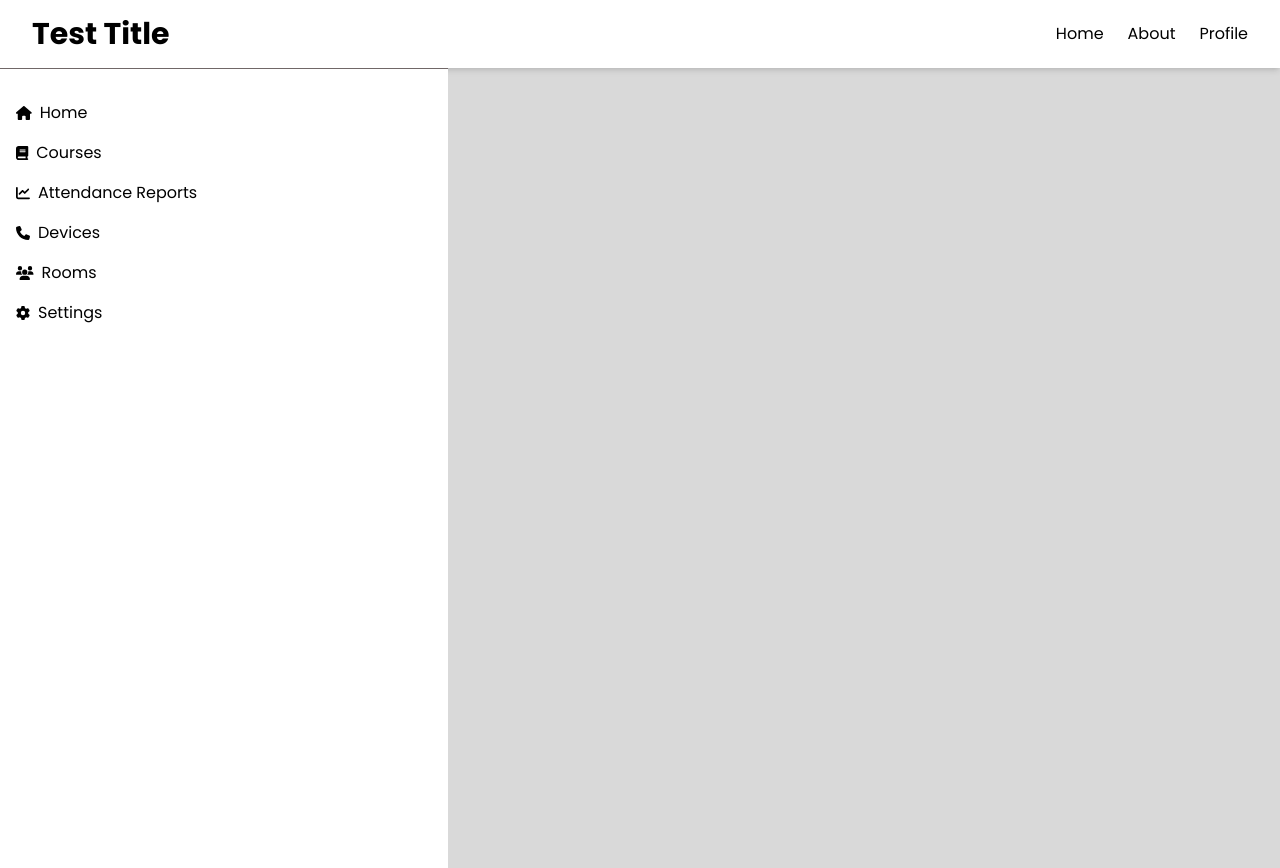
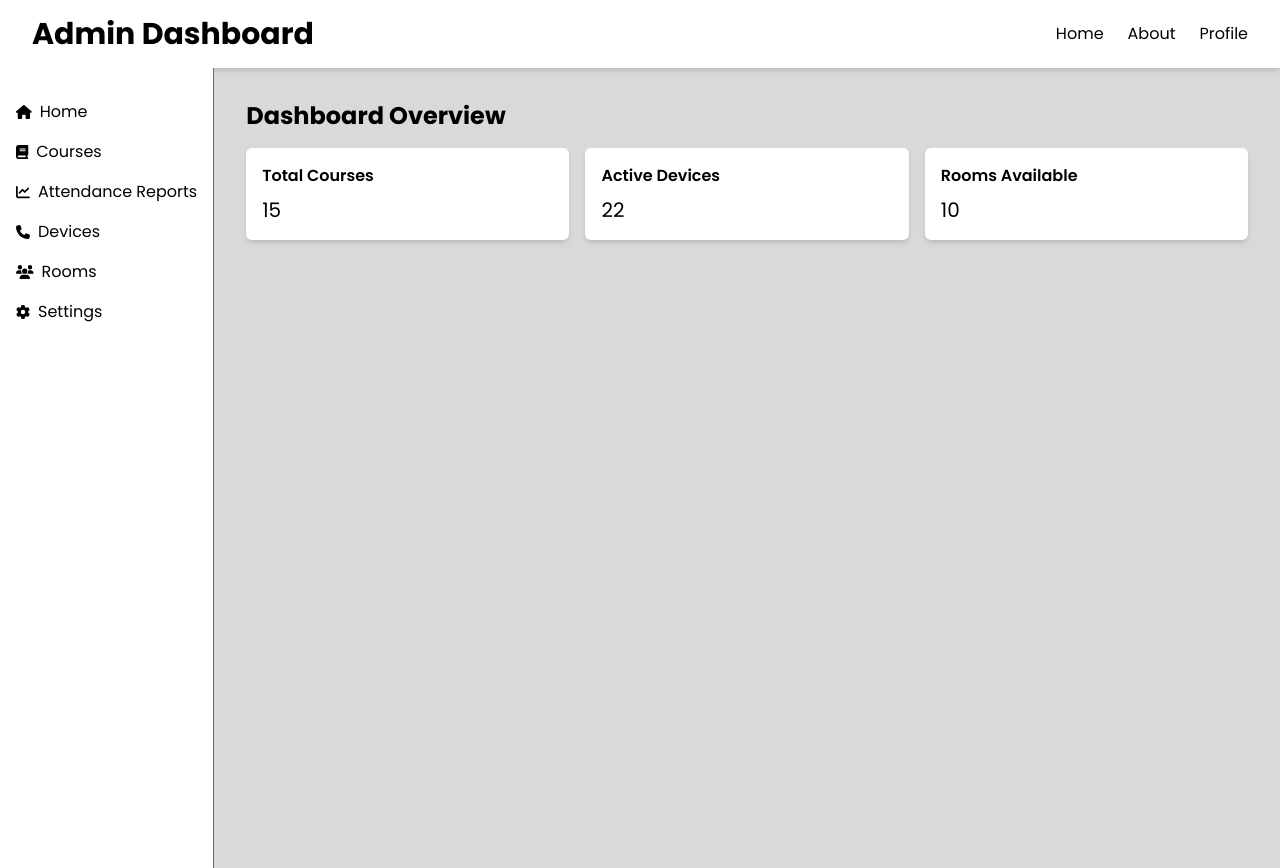
Before and after one commit to xml300/student-dashboard, a Next.js app: page / in a window 1280 px wide. Built offline with nearby package versions, Linux system fonts and the light colour scheme.

Commit message:
add admin dashboard layout and pages for courses, attendance reports, devices, rooms, and settings

```diff
--- /dev/null
+++ b/src/app/attendance-reports/page.tsx
@@ -0,0 +1,11 @@
+export default function AttendanceReportsPage() {
+    return (
+        <section>
+            <h2 className="text-2xl font-bold mb-4">Attendance Reports</h2>
+            <div className="bg-white shadow-md rounded-md p-4">
+                <p>This is the Attendance Reports page content.</p>
+                {/* Add course management components here */}
+            </div>
+        </section>
+    );
+}
--- /dev/null
+++ b/src/app/courses/page.tsx
@@ -0,0 +1,11 @@
+export default function CoursesPage() {
+    return (
+        <section>
+            <h2 className="text-2xl font-bold mb-4">Courses</h2>
+            <div className="bg-white shadow-md rounded-md p-4">
+                <p>This is the Courses page content.</p>
+                {/* Add course management components here */}
+            </div>
+        </section>
+    );
+}
--- /dev/null
+++ b/src/app/devices/page.tsx
@@ -0,0 +1,11 @@
+export default function DevicesPage() {
+    return (
+        <section>
+            <h2 className="text-2xl font-bold mb-4">Devices</h2>
+            <div className="bg-white shadow-md rounded-md p-4">
+                <p>This is the Devices page content.</p>
+                {/* Add course management components here */}
+            </div>
+        </section>
+    );
+}
--- a/src/app/layout.tsx
+++ b/src/app/layout.tsx
@@ -1,8 +1,17 @@
 import type { Metadata } from "next";
 import { Poppins } from "next/font/google";
 import { FontAwesomeIcon } from "@fortawesome/react-fontawesome";
-import { faHouse, faBook, faChartLine, faPhone, faGear, faUsers, faArrowRightArrowLeft } from "@fortawesome/free-solid-svg-icons";
+import {
+    faHouse,
+    faBook,
+    faChartLine,
+    faPhone,
+    faGear,
+    faUsers,
+    faArrowRightArrowLeft,
+} from "@fortawesome/free-solid-svg-icons";
 import "./globals.css";
+import Link from "next/link"; // Import Link for navigation
 
 const poppins = Poppins({
     weight: ["100", "200", "300", "400", "500", "600", "700", "800", "900"],
@@ -10,8 +19,8 @@ const poppins = Poppins({
 });
 
 export const metadata: Metadata = {
-  title: "Create Next App",
-  description: "Generated by create next app",
+    title: "Admin Dashboard",
+    description: "Generated admin dashboard",
 };
 
 export default function RootLayout({
@@ -23,72 +32,71 @@ export default function RootLayout({
         <html lang="en">
             <body className={`${poppins.className} bg-background antialiased`}>
                 <header className="bg-white flex justify-between shadow-md py-4 px-8">
-          <h1 className="text-3xl font-bold">Test Title</h1>
+                    <h1 className="text-3xl font-bold">Admin Dashboard</h1>
                     <div className="flex items-center gap-6">
-            <a href="">Home</a>
-            <a href="">About</a>
-            <a href="">Profile</a>
+                        <Link href="/">Home</Link>
+                        <Link href="/about">About</Link> {/* Example link */}
+                        <Link href="/profile">Profile</Link> {/* Example link */}
                     </div>
                 </header>
-        <main>
-          <section className="relative flex flex-col bg-white max-w-md min-h-screen border-t border-border-color pt-6">
+                <div className="flex"> {/* Container for sidebar and main content */}
+                    <aside className="bg-white max-w-sm min-h-screen border-r border-border-color pt-6"> {/* Sidebar as aside */}
                         {/* <button className="absolute top-2 -right-12 cursor-pointer p-2 bg-white rounded-full">
               <FontAwesomeIcon className="w-6 h-6" icon={faArrowRightArrowLeft} />
             </button> */}
-            <a
-              className="mx-2 p-2 flex items-center rounded-md hover:bg-background"
-              href=""
-            >
+                        <Link href="/" className="mx-2 p-2 flex items-center rounded-md hover:bg-color-1 block">
                             <FontAwesomeIcon
                                 className="max-w-6 max-h-6 mr-2"
                                 size="sm"
                                 icon={faHouse}
                             />
                             Home
-            </a>
-            <a className="mx-2 p-2 flex items-center rounded-md hover:bg-background" href="">
+                        </Link>
+                        <Link href="/courses" className="mx-2 p-2 flex items-center rounded-md hover:bg-color-1 block">
                             <FontAwesomeIcon
                                 className="max-w-6 max-h-6 mr-2"
                                 size="sm"
                                 icon={faBook}
                             />
                             Courses
-            </a>
-            <a className="mx-2 p-2 flex items-center rounded-md hover:bg-background" href="">
+                        </Link>
+                        <Link href="/attendance-reports" className="mx-2 p-2 flex items-center rounded-md hover:bg-color-1 block">
                             <FontAwesomeIcon
                                 className="max-w-6 max-h-6 mr-2"
                                 size="sm"
                                 icon={faChartLine}
                             />
                             Attendance Reports
-            </a>
-            <a className="mx-2 p-2 flex items-center rounded-md hover:bg-background" href="">
+                        </Link>
+                        <Link href="/devices" className="mx-2 p-2 flex items-center rounded-md hover:bg-color-1 block">
                             <FontAwesomeIcon
                                 className="max-w-6 max-h-6 mr-2"
                                 size="sm"
                                 icon={faPhone}
                             />
                             Devices
-            </a>
-            <a className="mx-2 p-2 flex items-center rounded-md hover:bg-background" href="">
+                        </Link>
+                        <Link href="/rooms" className="mx-2 p-2 flex items-center rounded-md hover:bg-color-1 block">
                             <FontAwesomeIcon
                                 className="max-w-6 max-h-6 mr-2"
                                 size="sm"
                                 icon={faUsers}
                             />
                             Rooms
-            </a>
-            <a className="mx-2 p-2 flex items-center rounded-md hover:bg-background" href="">
+                        </Link>
+                        <Link href="/settings" className="mx-2 p-2 flex items-center rounded-md hover:bg-color-1 block">
                             <FontAwesomeIcon
                                 className="max-w-6 max-h-6 mr-2"
                                 size="sm"
                                 icon={faGear}
                             />
                             Settings
-            </a>
-          </section>
+                        </Link>
+                    </aside>
+                    <main className="flex-1 p-8"> {/* Main content area taking remaining space */}
                         {children}
                     </main>
+                </div>
             </body>
         </html>
     );
--- a/src/app/page.tsx
+++ b/src/app/page.tsx
@@ -1,7 +1,22 @@
-export default function Home() {
+export default function HomePage() {
   return (
-    <section>
-
-    </section>
+      <section>
+          <h2 className="text-2xl font-bold mb-4">Dashboard Overview</h2>
+          <div className="grid grid-cols-1 md:grid-cols-2 lg:grid-cols-3 gap-4"> {/* Responsive grid */}
+              <div className="bg-white shadow-md rounded-md p-4">
+                  <h3 className="font-semibold mb-2">Total Courses</h3>
+                  <p className="text-xl">15</p>
+              </div>
+              <div className="bg-white shadow-md rounded-md p-4">
+                  <h3 className="font-semibold mb-2">Active Devices</h3>
+                  <p className="text-xl">22</p>
+              </div>
+              <div className="bg-white shadow-md rounded-md p-4">
+                  <h3 className="font-semibold mb-2">Rooms Available</h3>
+                  <p className="text-xl">10</p>
+              </div>
+              {/* Add more dashboard widgets/cards here */}
+          </div>
+      </section>
   );
 }
--- /dev/null
+++ b/src/app/rooms/page.tsx
@@ -0,0 +1,11 @@
+export default function RoomsPage() {
+    return (
+        <section>
+            <h2 className="text-2xl font-bold mb-4">Rooms</h2>
+            <div className="bg-white shadow-md rounded-md p-4">
+                <p>This is the Rooms page content.</p>
+                {/* Add course management components here */}
+            </div>
+        </section>
+    );
+}
--- /dev/null
+++ b/src/app/settings/page.tsx
@@ -0,0 +1,11 @@
+export default function SettingsPage() {
+    return (
+        <section>
+            <h2 className="text-2xl font-bold mb-4">Settings</h2>
+            <div className="bg-white shadow-md rounded-md p-4">
+                <p>This is the Settings page content.</p>
+                {/* Add course management components here */}
+            </div>
+        </section>
+    );
+}
```
Lines whose indentation alone changed are shown as unchanged.
